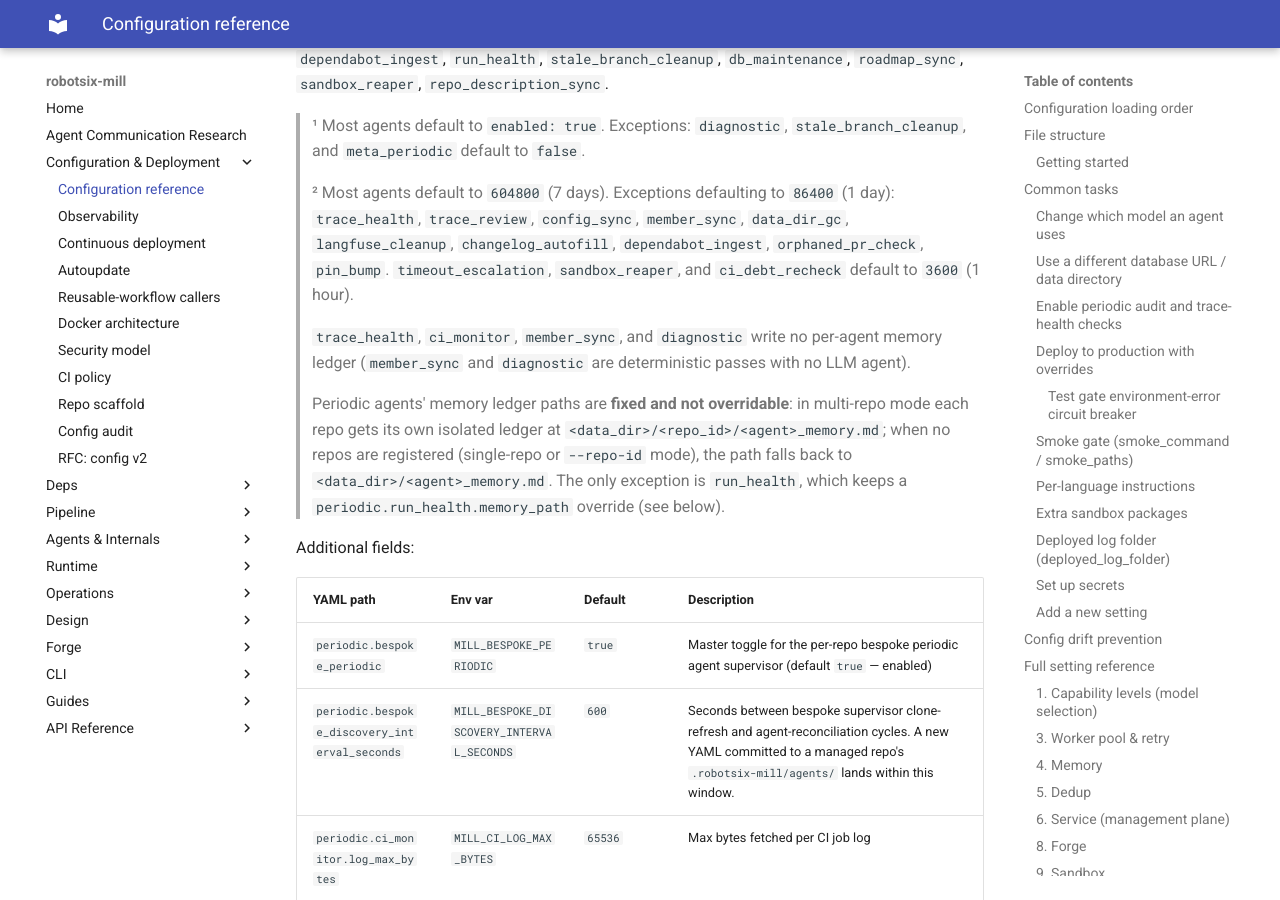
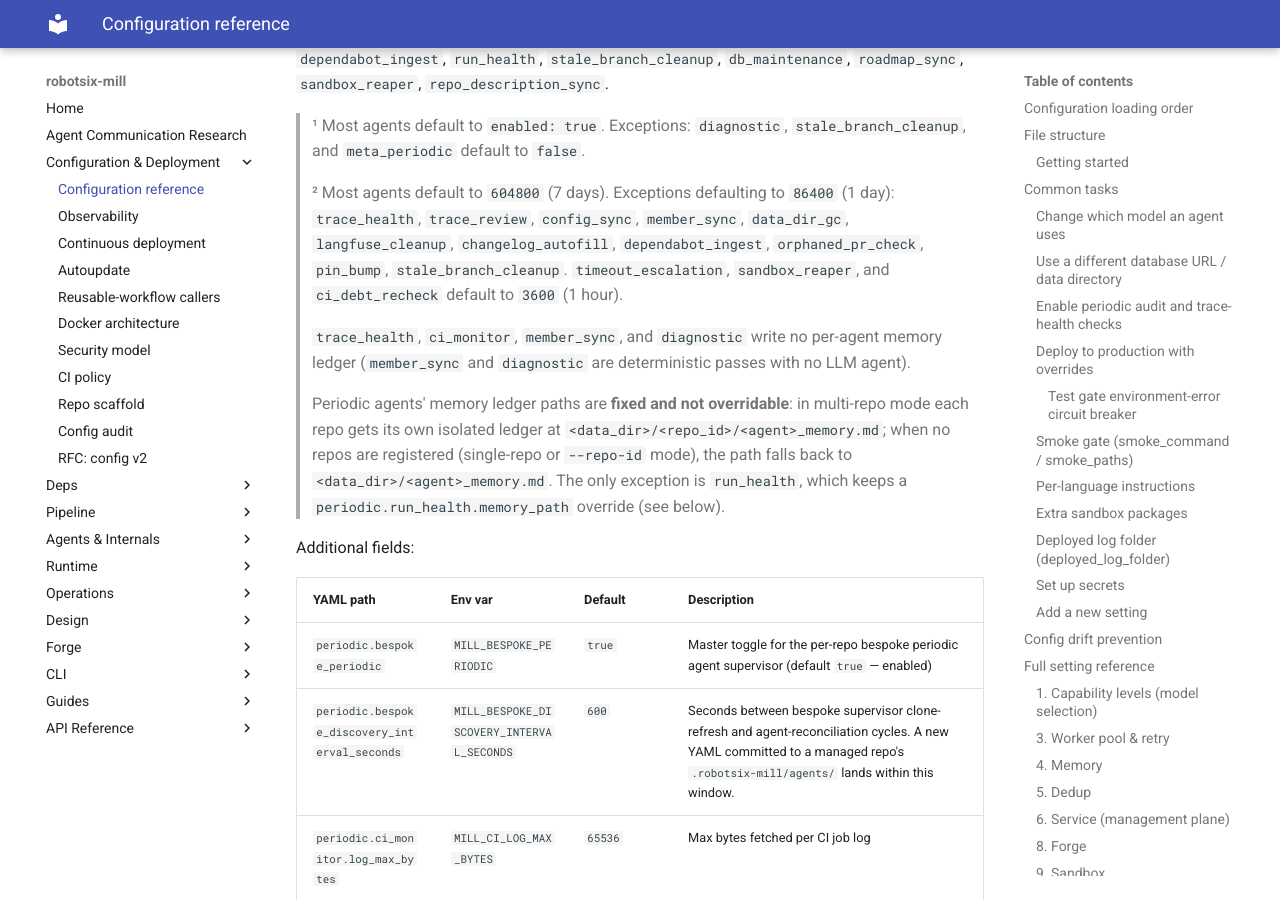
Before and after one commit to damien-robotsix/robotsix-mill, an MkDocs documentation site: the page built from docs/config/configuration.md, in a window 1280 px wide and 900 px high, scrolled down 25525 px. Built offline with MkDocs 1.6.1 and Material for MkDocs 9.7.7, drawn with Linux system fonts in a browser that asks for light colours.

Commit message:
mill: config drift: stale_branch_cleanup_interval_seconds doc default mismatch (model=86400, doc=604800) (20260728T125254Z-config-drift-stale-branch-cleanup-interv-0e83) (#2595)
Co-authored-by: robotsix-mill <mill@robotsix.local>

```diff
--- a/docs/config/configuration.md
+++ b/docs/config/configuration.md
@@ -627,7 +627,7 @@ Periodic agents: `audit`, `trace_health`, `trace_review`, `health`, `test_gap`,
 >
 > ² Most agents default to `604800` (7 days). Exceptions defaulting to `86400` (1 day):
 > `trace_health`, `trace_review`, `config_sync`, `member_sync`, `data_dir_gc`,
-> `langfuse_cleanup`, `changelog_autofill`, `dependabot_ingest`, `orphaned_pr_check`, `pin_bump`.
+> `langfuse_cleanup`, `changelog_autofill`, `dependabot_ingest`, `orphaned_pr_check`, `pin_bump`, `stale_branch_cleanup`.
 > `timeout_escalation`, `sandbox_reaper`, and `ci_debt_recheck` default to `3600` (1 hour).
 >
 > `trace_health`, `ci_monitor`, `member_sync`, and `diagnostic` write no
```
Also changed, not shown: CHANGELOG.md (+1 -0 lines).
